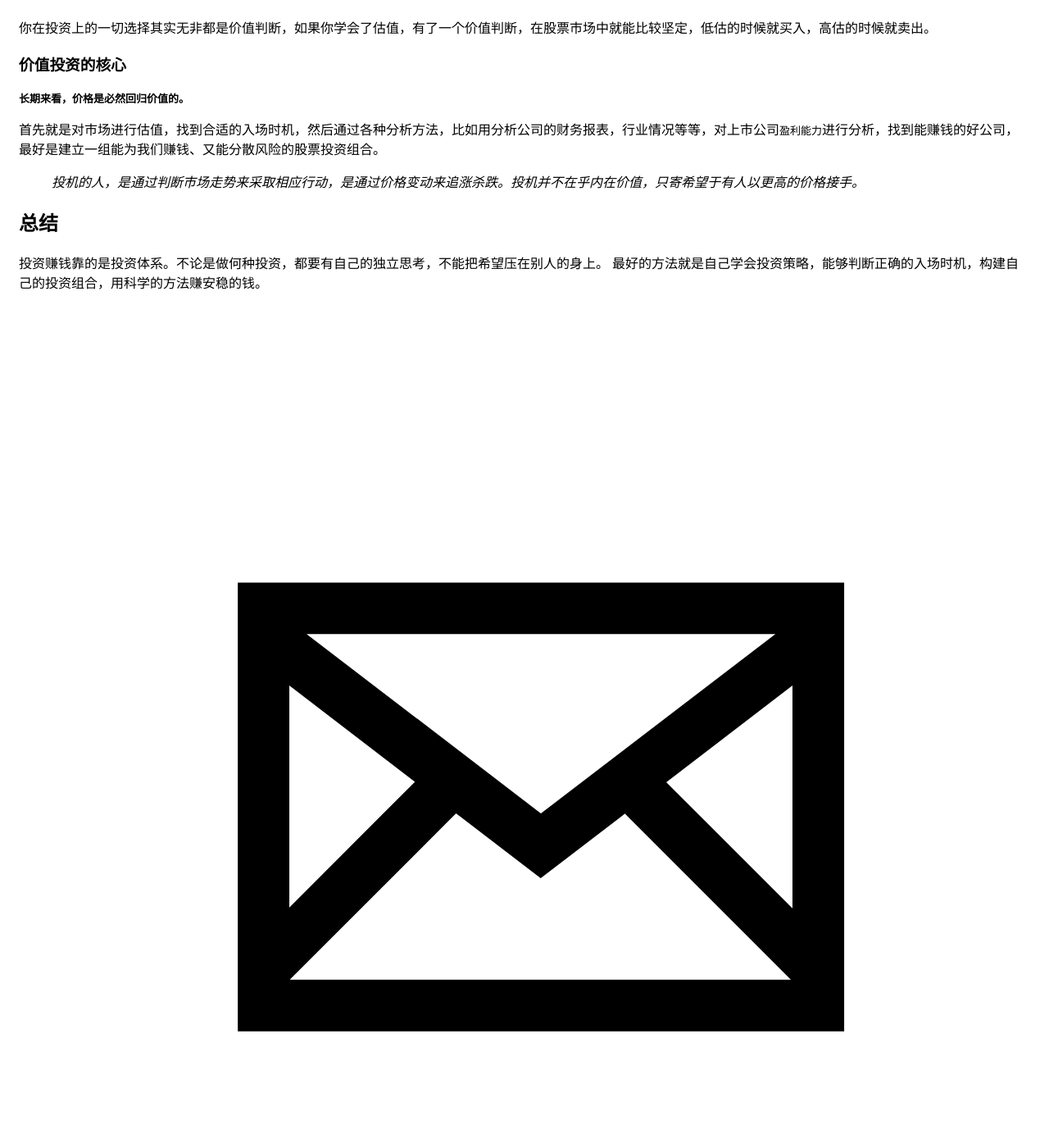
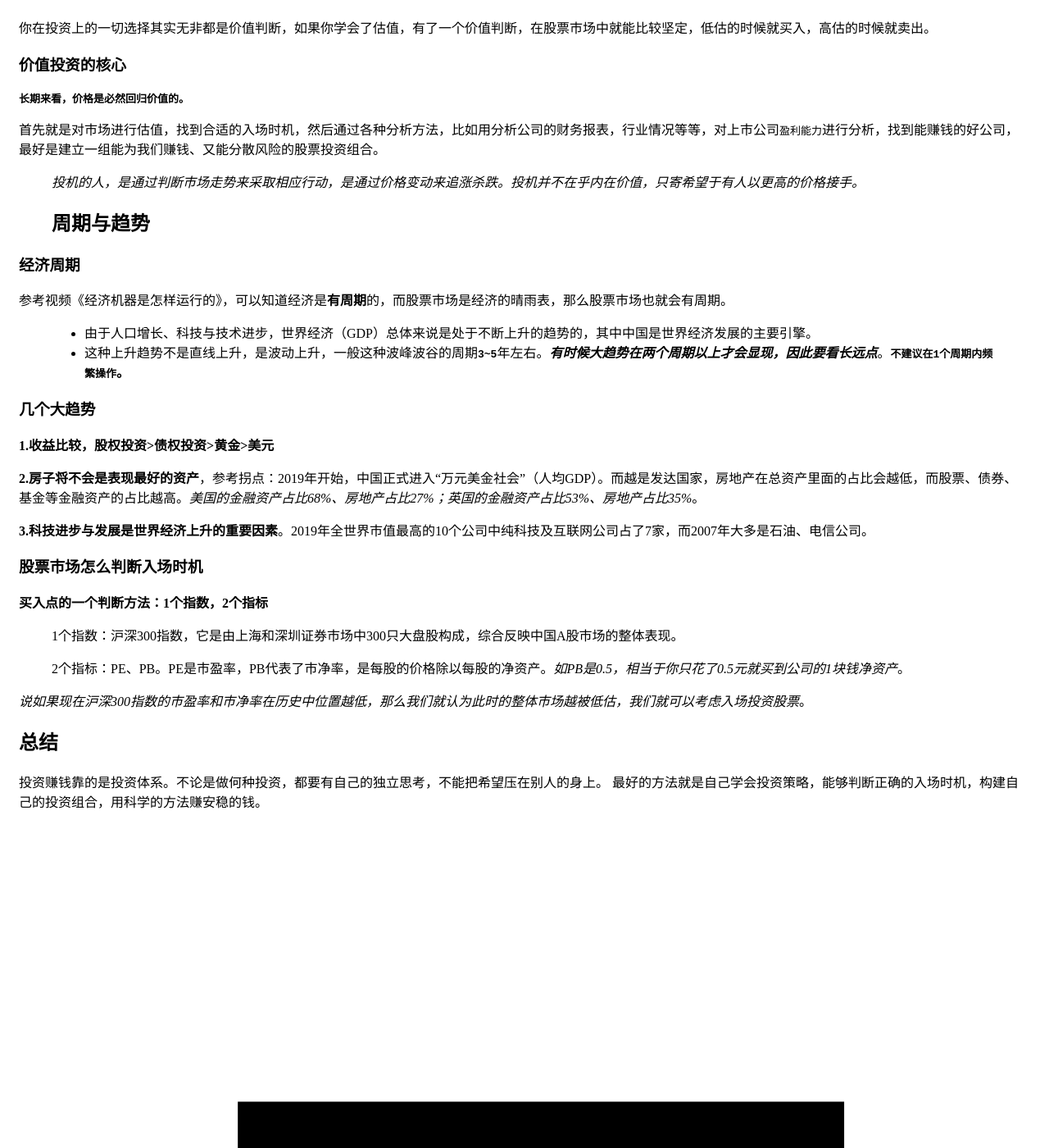
Before and after one commit to TerminusBot/terminus-jekyll-template, a Jekyll site: the page built from _posts/2020-03-07-股票投资与价值投资.md, in a window 1280 px wide and 1400 px high, scrolled down 2561 px. Shown: the whole window at 82% size. Built offline with Jekyll 4.4.1, drawn with Linux system fonts in a browser that asks for light colours; our own code applies the rules of GitHub Pages for plain Markdown files.

Commit message:
增加周期与趋势

```diff
--- a/_posts/2020-03-07-股票投资与价值投资.md
+++ b/_posts/2020-03-07-股票投资与价值投资.md
@@ -112,6 +112,32 @@ description: 股票是什么，为什么一定要投资股票，市盈率，降
 首先就是对市场进行估值，找到合适的入场时机，然后通过各种分析方法，比如用分析公司的财务报表，行业情况等等，对上市公司`盈利能力`进行分析，找到能赚钱的好公司，最好是建立一组能为我们赚钱、又能分散风险的股票投资组合。
 
 > *投机的人，是通过判断市场走势来采取相应行动，是通过价格变动来追涨杀跌。投机并不在乎内在价值，只寄希望于有人以更高的价格接手。*
+## 周期与趋势
+
+### 经济周期
+
+参考视频《经济机器是怎样运行的》，可以知道经济是**有周期**的，而股票市场是经济的晴雨表，那么股票市场也就会有周期。
+
+> - 由于人口增长、科技与技术进步，世界经济（GDP）总体来说是处于不断上升的趋势的，其中中国是世界经济发展的主要引擎。
+> - 这种上升趋势不是直线上升，是波动上升，一般这种波峰波谷的周期**`3~5`**年左右。***有时候大趋势在两个周期以上才会显现，因此要看长远点***。**`不建议在1个周期内频繁操作`。**
+
+### 几个大趋势
+
+**1.收益比较，股权投资>债权投资>黄金>美元**
+
+**2.房子将不会是表现最好的资产**，参考拐点：2019年开始，中国正式进入“万元美金社会”（人均GDP）。而越是发达国家，房地产在总资产里面的占比会越低，而股票、债券、基金等金融资产的占比越高。*美国的金融资产占比68%、房地产占比27%；英国的金融资产占比53%、房地产占比35%*。
+
+**3.科技进步与发展是世界经济上升的重要因素**。2019年全世界市值最高的10个公司中纯科技及互联网公司占了7家，而2007年大多是石油、电信公司。
+
+### 股票市场怎么判断入场时机
+
+**买入点的一个判断方法：1个指数，2个指标**
+
+> 1个指数：沪深300指数，它是由上海和深圳证券市场中300只大盘股构成，综合反映中国A股市场的整体表现。
+>
+> 2个指标：PE、PB。PE是市盈率，PB代表了市净率，是每股的价格除以每股的净资产。*如PB是0.5，相当于你只花了0.5元就买到公司的1块钱净资产*。
+
+*说如果现在沪深300指数的市盈率和市净率在历史中位置越低，那么我们就认为此时的整体市场越被低估，我们就可以考虑入场投资股票*。
 
 ## 总结
 
```
